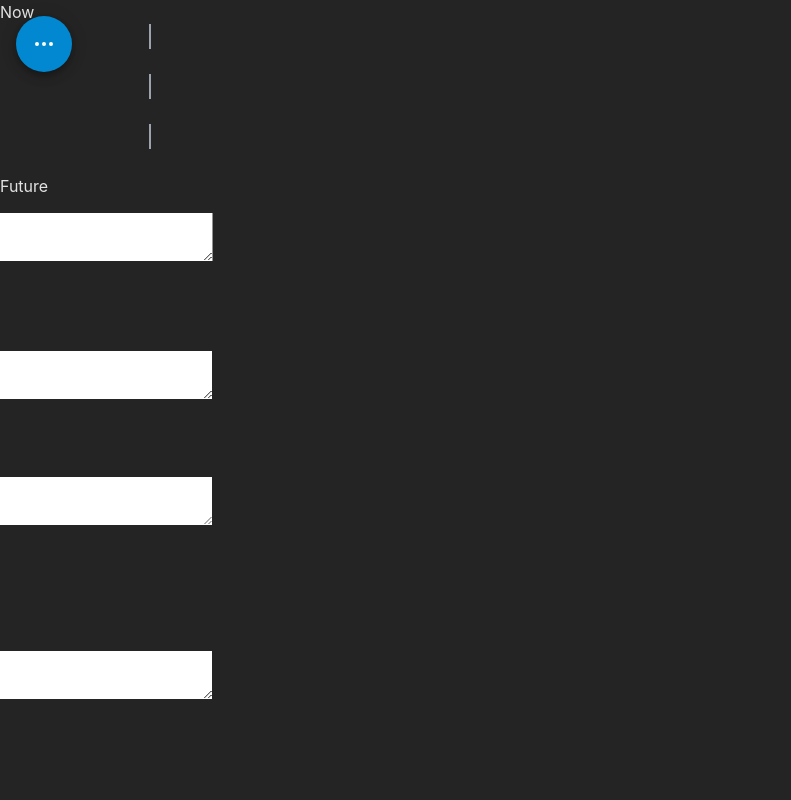
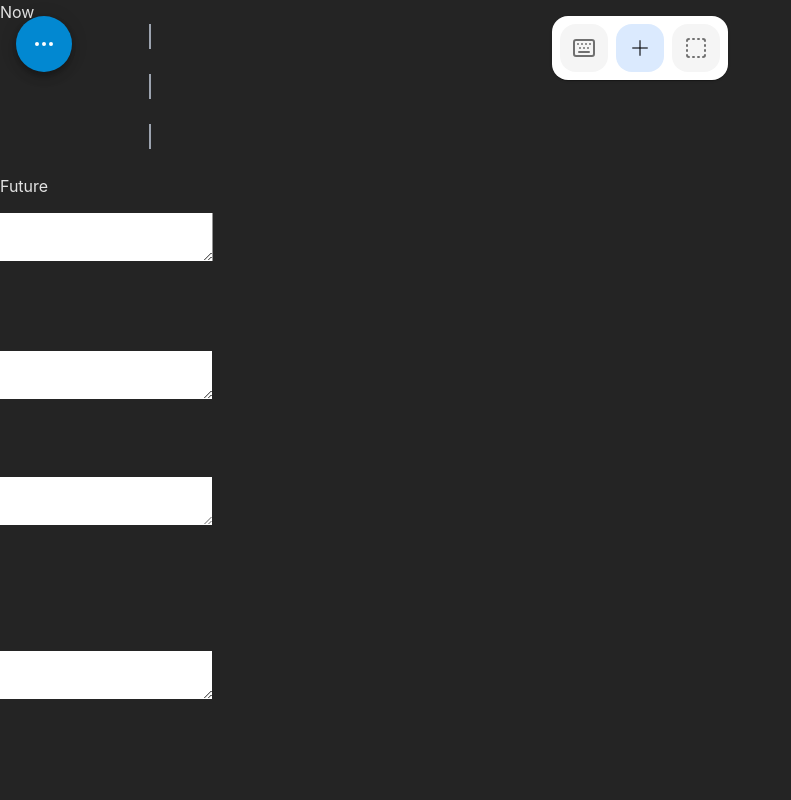
Before and after one commit to grahamjamesr7/tech-tree, a React (Vite) app: page / in a window 1280 px wide. Shown: the top 800 px of the page, without its empty margins (0-791 px from the left). Built offline with nearby package versions, Linux system fonts and the light colour scheme.

Commit message:
add global toolbar (not wired up)

```diff
--- a/src/App.jsx
+++ b/src/App.jsx
@@ -1,10 +1,12 @@
-import React, { useState, useCallback, useEffect } from 'react';
+import React from 'react';
 import SpatialBoardV2 from './components/SpatialBoard';
+import GlobalToolbar from './components/GlobalToolbar';
 
 function App() {
   return (
     <div className="w-screen h-screen">
       <SpatialBoardV2 />
+      <GlobalToolbar/>
     </div>
   )
 }
--- a/src/BoardStore.ts
+++ b/src/BoardStore.ts
@@ -1,5 +1,11 @@
 import { create } from "zustand";
-import { BAD_ENDING, STICKY_COLORS, StickyNoteColor } from "./constants";
+import {
+  BAD_ENDING,
+  DEFAULT_CONNECTIONS,
+  DEFAULT_NOTES,
+  STICKY_COLORS,
+  StickyNoteColor,
+} from "./constants";
 
 type Side = "top" | "right" | "bottom" | "left";
 
@@ -14,6 +20,8 @@ export const STICKY_SIZES = {
 } as const;
 
 export type StickySize = (typeof STICKY_SIZES)[keyof typeof STICKY_SIZES];
+
+export type EditMode = "add" | "select" | "execute";
 
 interface StickyContent {
   context?: string;
@@ -88,10 +96,12 @@ interface BoardState {
   settings: BoardSettings;
   manifestoOpen: boolean;
   currentPan: Point;
+  editMode: EditMode;
 
   // global UI actions
   openManifesto: () => void;
   closeManifesto: () => void;
+  changeMode: (newMode: EditMode) => void;
 
   // Note Actions
   addNote: (x: number, y: number) => number;
@@ -130,102 +140,6 @@ const initSettings: BoardSettings = savedSettings
   ? JSON.parse(savedSettings)
   : DEFAULT_SETTINGS;
 
-const DEFAULT_NOTES: Note[] = [
-  {
-    id: 1,
-    title: "Welcome to Tech-Tree",
-    content: {
-      summary: "To start, simply use the tool. To stop, do the opposite.",
-    },
-    x: 256,
-    y: 256,
-    recursive: false,
-    color: STICKY_COLORS[0],
-  },
-  {
-    id: 2,
-    title: "Everything Comes From Something",
-    content: {
-      summary:
-        "The only way to make new items is to split an existing one. \nHover this one, then hit split.",
-    },
-    x: 922,
-    y: 512,
-    recursive: false,
-    color: STICKY_COLORS[0],
-  },
-  {
-    id: 3,
-    title: "Agility",
-    content: {
-      summary:
-        "This tool can help you run a standard agile workflow. See the size in the bottom right corner \n                                        ⌄",
-    },
-    x: 650,
-    y: 256,
-    recursive: false,
-    color: STICKY_COLORS[1],
-    size: "medium",
-  },
-  {
-    id: 4,
-    title: "Never Stop Moving",
-    content: {
-      summary:
-        "You can navigate with the arrow keys. To zoom in or out, hold ctrl and either scroll or use the +/- keys.",
-    },
-    x: 512,
-    y: 672,
-    recursive: false,
-    color: STICKY_COLORS[2],
-  },
-  // {
-  //   id: 4,
-  //   title: "Thank the Maker!",
-  //   content: "This tool is made and maintained by James Graham. Find him",
-  //   x: 1024,
-  //   y: 256,
-  //   recursive: false,
-  //   color: STICKY_COLORS[4],
-  // },
-];
-
-const DEFAULT_CONNECTIONS: Connection[] = [
-  {
-    fromId: 4,
-    toId: 2,
-    fromSide: "right",
-    toSide: "left",
-    style: {
-      isCurved: true,
-      type: "dependency",
-    },
-    id: 1,
-  },
-  {
-    fromId: 3,
-    toId: 1,
-    fromSide: "left",
-    toSide: "right",
-    style: {
-      isCurved: false,
-      type: "informs",
-    },
-    id: 2,
-  },
-  {
-    fromId: 1,
-    toId: 4,
-    fromSide: "bottom",
-    toSide: "top",
-    style: {
-      isCurved: true,
-      type: "informs",
-    },
-    id: 3,
-  },
-];
-
 const useBoardStore = create<BoardState>((set, get) => ({
   // Initial State
   notes: initState ? initState.notes || DEFAULT_NOTES : DEFAULT_NOTES,
@@ -237,9 +151,13 @@ const useBoardStore = create<BoardState>((set, get) => ({
   settings: initSettings,
   manifestoOpen: false,
   currentPan: { x: 0, y: 0 },
+  editMode: "add",
 
   openManifesto: () => set((state) => ({ ...state, manifestoOpen: true })),
   closeManifesto: () => set((state) => ({ ...state, manifestoOpen: false })),
+
+  // Mode Actions
+  changeMode: (newMode) => set((state) => ({ ...state, editMode: newMode })),
 
   // Note Actions
   addNote: (x, y) => {
--- /dev/null
+++ b/src/components/GlobalToolbar.tsx
@@ -0,0 +1,90 @@
+import {
+  Button,
+  ButtonGroup,
+  darken,
+  IconButton,
+  Paper,
+  Tooltip,
+} from "@mui/material";
+import { BoxSelectIcon, Keyboard, Plus } from "lucide-react";
+import React, { ReactNode } from "react";
+import useBoardStore, { EditMode } from "../BoardStore";
+import { STICKY_COLORS } from "../constants";
+
+interface Mode {
+  tooltip: string;
+  icon: ReactNode;
+  mode: EditMode;
+}
+
+export default function GlobalToolbar() {
+  const { editMode: currentMode, changeMode } = useBoardStore();
+
+  const modes: Mode[] = [
+    {
+      tooltip: "(E) - Execute/Worker Mode",
+      icon: <Keyboard fontSize={24} />,
+      mode: "execute",
+    },
+    {
+      tooltip: "(A) - Add/Edit Mode",
+      icon: <Plus fontSize={24} />,
+      mode: "add",
+    },
+    {
+      tooltip: "(S) - Select/Arrange Mode",
+      icon: <BoxSelectIcon fontSize={24} />,
+      mode: "select",
+    },
+  ];
+
+  // TODO: add keyboard shortcuts
+
+  return (
+    <Paper
+      elevation={1}
+      sx={{
+        borderRadius: "1rem",
+        padding: "0.5rem",
+        position: "fixed",
+        top: "1rem",
+        left: "50%",
+        transform: "translateX(-50%)",
+        backgroundColor: "white",
+      }}
+    >
+      <ButtonGroup
+        sx={{
+          "& .MuiButtonGroup-grouped": {
+            borderRadius: "999px !important",
+            minWidth: "3rem",
+            padding: "0.5rem",
+            border: "none",
+            margin: "0 0.5rem", // Increased from 0.25rem to 0.5rem
+          },
+          gap: "0.5rem", // Added gap property
+        }}
+        size="large"
+      >
+        {modes.map((m) => (
+          <Tooltip title={m.tooltip}>
+            <IconButton
+              sx={{
+                borderRadius: "1rem",
+                backgroundColor:
+                  currentMode == m.mode ? STICKY_COLORS[0].rawColor : "#f5f5f5",
+                "&:hover": {
+                  backgroundColor: darken(STICKY_COLORS[0].rawColor, 0.05),
+                },
+              }}
+              size="large"
+              onClick={() => changeMode(m.mode)}
+            >
+              {m.icon}
+            </IconButton>
+          </Tooltip>
+        ))}
+      </ButtonGroup>
+    </Paper>
+  );
+}
--- a/src/components/StickyNotev2.tsx
+++ b/src/components/StickyNotev2.tsx
@@ -28,6 +28,7 @@ const StickyNoteV2: React.FC<StickyNoteProps> = ({ id, x, y }) => {
   const [isEditing, setIsEditing] = useState(false);
 
   const thisNote = notes.find((i) => i.id == id);
+
   if (!thisNote) {
     return (
       <div className="flex flex-col items-center justify-center">
--- a/src/constants.ts
+++ b/src/constants.ts
@@ -1,4 +1,4 @@
-import { Note, StickySize } from "./BoardStore";
+import { Connection, Note, StickySize } from "./BoardStore";
 
 export interface StickyNoteColor {
   name: string;
@@ -35,6 +35,102 @@ export const BAD_ENDING: Note[] = [
   },
 ];
 
+export const DEFAULT_NOTES: Note[] = [
+  {
+    id: 1,
+    title: "Welcome to Tech-Tree",
+    content: {
+      summary: "To start, simply use the tool. To stop, do the opposite.",
+    },
+    x: 256,
+    y: 256,
+    recursive: false,
+    color: STICKY_COLORS[0],
+  },
+  {
+    id: 2,
+    title: "Everything Comes From Something",
+    content: {
+      summary:
+        "To make a new sticky, start with a connector. \nOr, split an existing one from the hover menu.",
+    },
+    x: 922,
+    y: 512,
+    recursive: false,
+    color: STICKY_COLORS[0],
+  },
+  {
+    id: 3,
+    title: "Agility",
+    content: {
+      summary:
+        "This tool can help you run a standard agile workflow. See the size in the bottom right corner \n                                        ⌄",
+    },
+    x: 220,
+    y: 601,
+    recursive: false,
+    color: STICKY_COLORS[1],
+    size: "medium",
+  },
+  {
+    id: 4,
+    title: "Never Stop Moving",
+    content: {
+      summary:
+        "You can navigate with the arrow keys. To zoom in or out, hold ctrl and either scroll or use the +/- keys.",
+    },
+    x: 512,
+    y: 672,
+    recursive: false,
+    color: STICKY_COLORS[2],
+  },
+  // {
+  //   id: 4,
+  //   title: "Thank the Maker!",
+  //   content: "This tool is made and maintained by James Graham. Find him",
+  //   x: 1024,
+  //   y: 256,
+  //   recursive: false,
+  //   color: STICKY_COLORS[4],
+  // },
+];
+
+export const DEFAULT_CONNECTIONS: Connection[] = [
+  {
+    fromId: 4,
+    toId: 2,
+    fromSide: "right",
+    toSide: "left",
+    style: {
+      isCurved: true,
+      type: "dependency",
+    },
+    id: 1,
+  },
+  {
+    fromId: 1,
+    toId: 3,
+    fromSide: "bottom",
+    toSide: "top",
+    style: {
+      isCurved: true,
+      type: "informs",
+    },
+    id: 2,
+  },
+  {
+    fromId: 1,
+    toId: 4,
+    fromSide: "bottom",
+    toSide: "top",
+    style: {
+      isCurved: true,
+      type: "informs",
+    },
+    id: 3,
+  },
+];
+
 export const STICKY_SIZE_COPY_MAP: Record<StickySize, string> = {
   trivial: "XXS",
   "extra-small": "XS",
```
